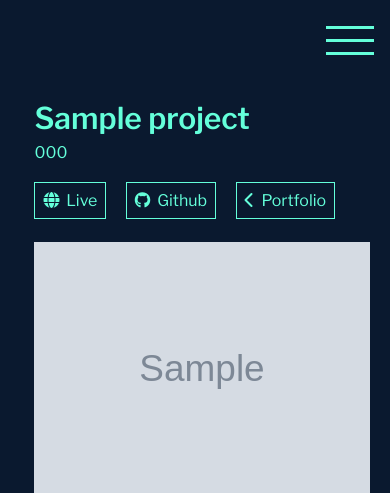
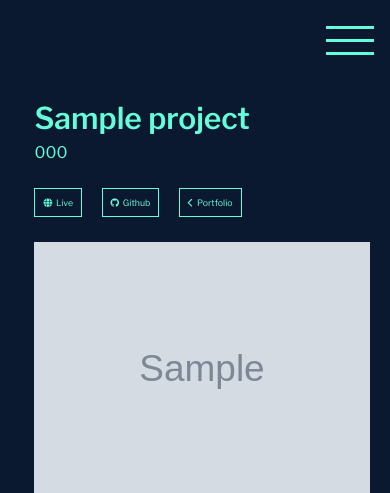
Before and after one commit to Bealby/murray_bealby, a Django app: a page that uses templates/base.html in a window 390 px wide. Shown: the top 493 px of the page. Run offline with Django 3.2, Linux system fonts and the light colour scheme; tables that the repository leaves empty hold one stand-in row (values such as "Sample post"); grey boxes marked "Sample" are stand-in pictures; some libraries are stand-ins or nearby versions.

Commit message:
Media query fot font-size icon text

```diff
--- a/static/css/base.css
+++ b/static/css/base.css
@@ -431,3 +431,11 @@ body {
     padding-right: 0.5rem;
   }
 }
+
+/*---Reduce font for icons for better viewing for galaxy fold---*/
+
+@media (max-width: 400px) {
+  .live-icons a {
+    font-size: 0.55rem;
+  }
+}
```
